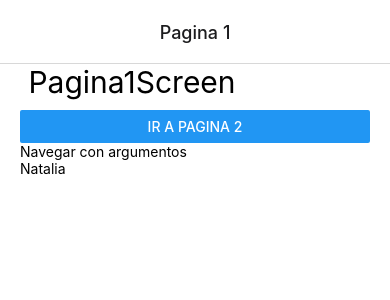
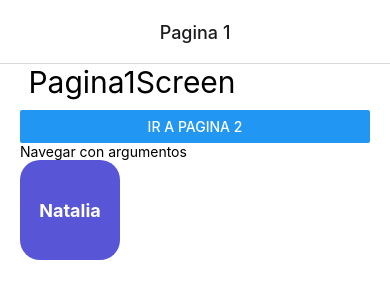
Before and after one commit to wcossior/04-navegation, a React Native app: screen /Pagina1Screen in a window 390 px wide. Shown: the top 300 px of the page. Built offline with nearby package versions, Linux system fonts and the light colour scheme.

Commit message:
estilizando un poco el boton persona

```diff
--- a/src/screens/Pagina1Screen.tsx
+++ b/src/screens/Pagina1Screen.tsx
@@ -15,15 +15,21 @@ export const Pagina1Screen = ({ navigation }: Props) => {
                 title='Ir a pagina 2'
                 onPress={() => navigation.navigate('Pagina2Screen')}
             />
+
             <Text>Navegar con argumentos</Text>
+
+            <View style={{ flexDirection: 'row' }}>
                 <TouchableOpacity
+                    style={styles.botonGrande}
                     onPress={() => navigation.navigate('PersonaScreen', {
                         id: 1,
                         nombre: 'Natalia'
                     })}
                 >
-                <Text>Natalia</Text>
+                    <Text style={styles.botonGrandeTexto}>Natalia</Text>
                 </TouchableOpacity>
+            </View>
+
         </View>
     )
 }
--- a/src/theme/appTheme.tsx
+++ b/src/theme/appTheme.tsx
@@ -7,5 +7,19 @@ export const styles = StyleSheet.create({
     title: {
         fontSize: 30,
         marginBottom: 10,
+    },
+    botonGrande:{
+        width: 100,
+        height:100,
+        backgroundColor: '#5856d6',
+        borderRadius: 20,
+        alignItems: 'center',
+        justifyContent: 'center',
+        marginRight: 10,
+    },
+    botonGrandeTexto:{
+        color:'white',
+        fontSize: 18,
+        fontWeight: 'bold'
     }
 });
```
Lines whose indentation alone changed are shown as unchanged.
